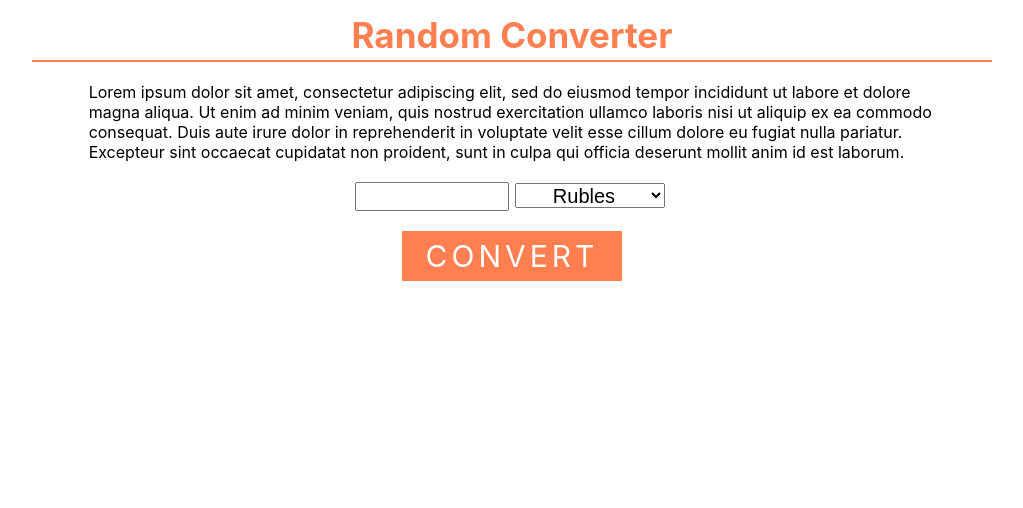
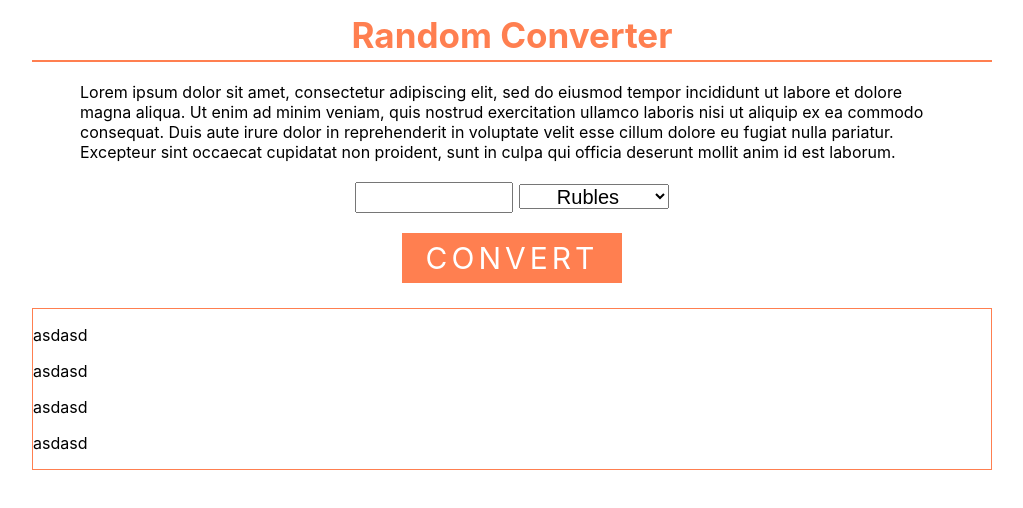
Before and after one commit to maxpavlov9991/Random-Converter, a React (Create React App) app: page / in a window 1280 px wide. Shown: the top 508 px of the page, without its empty margins (128-1151 px from the left). Built offline with nearby package versions, Linux system fonts and the light colour scheme.

Commit message:
repear project structure

```diff
--- a/src/App.js
+++ b/src/App.js
@@ -8,9 +8,7 @@ function App() {
 			<div className='titleBlock'>
 				<span className='title'>Random Converter</span>
 			</div>
-			<div className='converterBlock'>
-				<Converter />
-			</div>
+			<Converter />
 		</div>
 	)
 }
--- a/src/components/Converter.js
+++ b/src/components/Converter.js
@@ -1,5 +1,8 @@
 import React from 'react'
 import '../css/Converter.css'
+import InputForm from './InputForm'
+import NeonButton from './NeonButton'
+import Resault from './Resault'
 
 class Converter extends React.Component {
     constructor(props){
@@ -9,7 +12,7 @@ class Converter extends React.Component {
 
     render() {
         return (
-            <div className='converterContent'>
+            <div className='converterBlock'>
                 <div className='descriptionBlock'>
                     <span className='description'>Lorem ipsum dolor sit amet, consectetur adipiscing elit,
                     sed do eiusmod tempor incididunt ut labore et dolore magna aliqua. Ut enim ad minim veniam,
@@ -18,27 +21,15 @@ class Converter extends React.Component {
                     Excepteur sint occaecat cupidatat non proident, sunt in culpa qui officia deserunt mollit anim
                     id est laborum.</span>
                 </div>
-                <div className='contentForm'>
-                    <div className='inputBlock'>
-                        <input className='inputAmount' type='number'></input>
-                    </div>
-                    <div className='currencyBlock'>
-                        <select className='currency'>
-                            <option>Rubles</option>
-                            <option>Dollars</option>
-                            <option>Euros</option>
-                            <option>Yuan</option>
-                        </select>
-                    </div>
-                </div>
-                <a href='#' className='buttonShow'>
-                    <span className='buttonLine buttonLine--top'></span>
-                    <span className='buttonLine buttonLine--right'></span>
-                    <span className='buttonLine buttonLine--bottom'></span>
-                    <span className='buttonLine buttonLine--left'></span>
-                    Convert
-                </a>
+
+                <InputForm />
+
+                <NeonButton />
+
+                <Resault />
+
             </div>
+
         )
     }
 }
--- /dev/null
+++ b/src/components/InputForm.js
@@ -0,0 +1,29 @@
+import React from 'react'
+import '../css/InputForm.css'
+
+class InputForm extends React.Component {
+    constructor(props){
+        super(props)
+        this.state = {}
+    }
+
+    render(){
+        return (
+            <div className='inputForm'>
+                <div className='inputBlock'>
+                    <input className='inputAmount' type='number'></input>
+                </div>
+                <div className='currencyBlock'>
+                    <select className='currency'>
+                        <option>Rubles</option>
+                        <option>Dollars</option>
+                        <option>Euros</option>
+                        <option>Yuan</option>
+                    </select>
+                </div>
+            </div>
+        )
+    }
+}
+
+export default InputForm
--- /dev/null
+++ b/src/components/NeonButton.js
@@ -0,0 +1,34 @@
+import React from 'react'
+import '../css/NeonButton.css'
+
+class NeonButton extends React.Component {
+    constructor(props){
+        super(props)
+        this.state = {counter: 1, bgcolor: 'coral'}
+        this.handleClick = this.handleClick.bind(this)
+    }
+
+    handleClick() {
+        this.setState(prevState => ({
+            counter: prevState.counter + 1,
+            bgcolor: 'black'
+        }))
+    }
+
+    render(){
+        const style = { backgroundColor: this.state.bgcolor }
+        console.log(this.state)
+
+        return (
+            <a href='#' onClick={this.handleClick} className='buttonShow' style={this.state.style}>
+                <span className='buttonLine buttonLine--top'></span>
+                <span className='buttonLine buttonLine--right'></span>
+                <span className='buttonLine buttonLine--bottom'></span>
+                <span className='buttonLine buttonLine--left'></span>
+                Convert
+            </a>
+        )
+    }
+}
+
+export default NeonButton
--- /dev/null
+++ b/src/components/Resault.js
@@ -0,0 +1,28 @@
+import React from 'react'
+import '../css/Resault.css'
+
+class Resault extends React.Component {
+    constructor(props){
+        super(props)
+        this.state = {}
+    }
+
+    render(){
+        return (
+            <div className='resaultBlock'>
+                <div className='resaultContainer'>
+
+                <p>asdasd</p>
+
+                <p>asdasd</p>
+                <p>asdasd</p>
+                <p>asdasd</p>
+
+
+                </div>
+            </div>
+        )
+    }
+}
+
+export default Resault
--- a/src/css/App.css
+++ b/src/css/App.css
@@ -19,9 +19,3 @@
     line-height: 50px;
     font-weight: bold;
 }
-
-.converterBlock {
-    margin-right: 1%;
-    margin-left: 1%;
-    margin-top: 20px;
-}
--- a/src/css/Converter.css
+++ b/src/css/Converter.css
@@ -1,130 +1,10 @@
-.converterContent {
+.converterBlock {
     width: 100%;
     height: 100%;
+    margin-top: 20px;
 }
 
 .descriptionBlock {
     width: 90%;
-    margin: 10px 5%;
+    margin: 10px auto;
 }
-
-.contentForm {
-    margin: 20px auto;
-    width: 320px;
-}
-
-.inputBlock {
-    margin: 0 3px;
-    display: inline;
-}
-
-.currencyBlock {
-    margin: 0 3px;
-    display: inline;
-}
-
-.inputAmount{
-    width: 150px;
-    padding: 0;
-    height: 25px;
-    font-size: 20px;
-    text-align: center;
-}
-
-.currency {
-    width: 150px;
-    height: 25px;
-    font-size: 20px;
-    text-align: center;
-}
-
-.buttonShow {
-    position: relative;
-    display: block;
-    overflow: hidden;
-    background-color: coral;
-    color: white;
-    margin: auto;
-    width: 200px;
-    height: 50px;
-    padding: 0 10px;
-    text-align: center;
-    text-transform: uppercase;
-    text-decoration: none;
-    font-size: 30px;
-
-    transition: 0.5s;
-    line-height: 50px;
-    letter-spacing: 4px;
-}
-
-.buttonShow:hover {
-    box-shadow: 0 0 10px black, 0 0 30px black;
-    background-color: black;
-    transition-delay: 0.5s;
-}
-
-.buttonLine {
-    position: absolute;
-    display: block;
-}
-
-.buttonLine--top {
-    top: 0;
-    left: -100%;
-    width: 100%;
-    height: 2px;
-    background: linear-gradient(90deg, transparent, black);
-
-}
-
-.buttonShow:hover .buttonLine--top{
-    left: 100%;
-    transition: 1s;
-    transition-delay: 0.25s;
-}
-
-.buttonLine--bottom {
-    bottom: 0;
-    right: -100%;
-    width: 100%;
-    height: 2px;
-    background: linear-gradient(270deg, transparent, black);
-
-}
-
-.buttonShow:hover .buttonLine--bottom{
-    right:100%;
-    transition: 1s;
-    transition-delay: 0.25s;
-}
-
-.buttonLine--left {
-    bottom: -100%;
-    left: 0;
-    width: 2px;
-    height: 100%;
-    background: linear-gradient(0deg, transparent, black);
-
-}
-
-.buttonShow:hover .buttonLine--left{
-    bottom: 100%;
-    transition: 1s;
-    transition-delay: 0s;
-}
-
-.buttonLine--right {
-    top: -100%;
-    right: 0;
-    width: 2px;
-    height: 100%;
-    background: linear-gradient(180deg, transparent, black);
-
-}
-
-.buttonShow:hover .buttonLine--right{
-    top: 100%;
-    transition: 1s;
-    transition-delay: 0s;
-}
--- /dev/null
+++ b/src/css/InputForm.css
@@ -0,0 +1,29 @@
+
+.inputForm {
+    margin: 20px auto;
+    width: 320px;
+}
+.inputBlock {
+    margin: 0 3px;
+    display: inline;
+}
+
+.currencyBlock {
+    margin: 0 3px;
+    display: inline;
+}
+
+.inputAmount{
+    width: 150px;
+    height: 25px;
+    font-size: 20px;
+    text-align: center;
+    cursor: text;
+}
+
+.currency {
+    width: 150px;
+    height: 25px;
+    font-size: 20px;
+    text-align: center;
+}
--- /dev/null
+++ b/src/css/NeonButton.css
@@ -0,0 +1,90 @@
+.buttonShow {
+    position: relative;
+    display: block;
+    overflow: hidden;
+    background-color: coral;
+    color: white;
+    margin: auto;
+    width: 200px;
+    height: 50px;
+    padding: 0 10px;
+    text-align: center;
+    text-transform: uppercase;
+    text-decoration: none;
+    font-size: 30px;
+
+    line-height: 50px;
+    letter-spacing: 4px;
+}
+
+.buttonShow:hover {
+    box-shadow: 0 0 10px black, 0 0 30px black;
+    background-color: black;
+    transition: 0.5s;
+    transition-delay: 0.5s;
+}
+
+.buttonLine {
+    position: absolute;
+    display: block;
+}
+
+.buttonLine--top {
+    top: 0;
+    left: -100%;
+    width: 100%;
+    height: 2px;
+    background: linear-gradient(90deg, transparent, black);
+
+}
+
+.buttonShow:hover .buttonLine--top{
+    left: 100%;
+    transition: 1s;
+    transition-delay: 0.25s;
+}
+
+.buttonLine--bottom {
+    bottom: 0;
+    right: -100%;
+    width: 100%;
+    height: 2px;
+    background: linear-gradient(270deg, transparent, black);
+
+}
+
+.buttonShow:hover .buttonLine--bottom{
+    right:100%;
+    transition: 1s;
+    transition-delay: 0.25s;
+}
+
+.buttonLine--left {
+    bottom: -100%;
+    left: 0;
+    width: 2px;
+    height: 100%;
+    background: linear-gradient(0deg, transparent, black);
+
+}
+
+.buttonShow:hover .buttonLine--left{
+    bottom: 100%;
+    transition: 1s;
+    transition-delay: 0s;
+}
+
+.buttonLine--right {
+    top: -100%;
+    right: 0;
+    width: 2px;
+    height: 100%;
+    background: linear-gradient(180deg, transparent, black);
+
+}
+
+.buttonShow:hover .buttonLine--right{
+    top: 100%;
+    transition: 1s;
+    transition-delay: 0s;
+}
--- /dev/null
+++ b/src/css/Resault.css
@@ -0,0 +1,9 @@
+.resaultBlock {
+    height: 100%;
+    width: 100%;
+    margin-top: 25px;
+}
+
+.resaultContainer {
+    border: 1px solid coral;
+}
```
